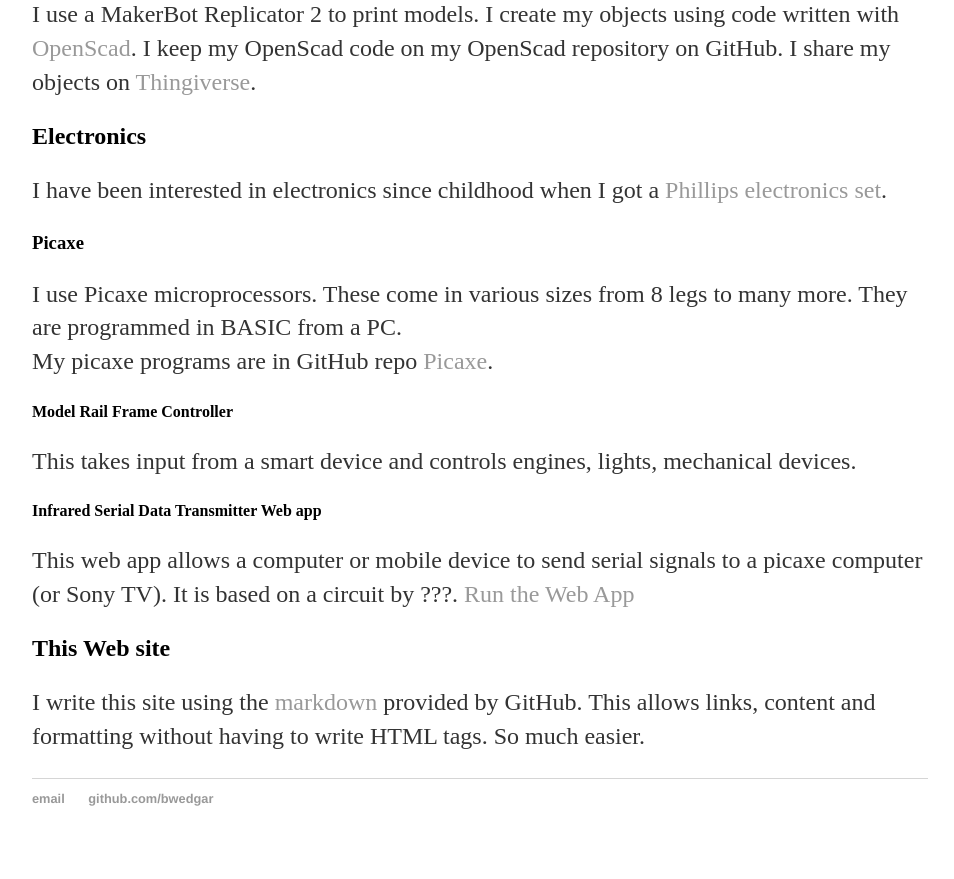
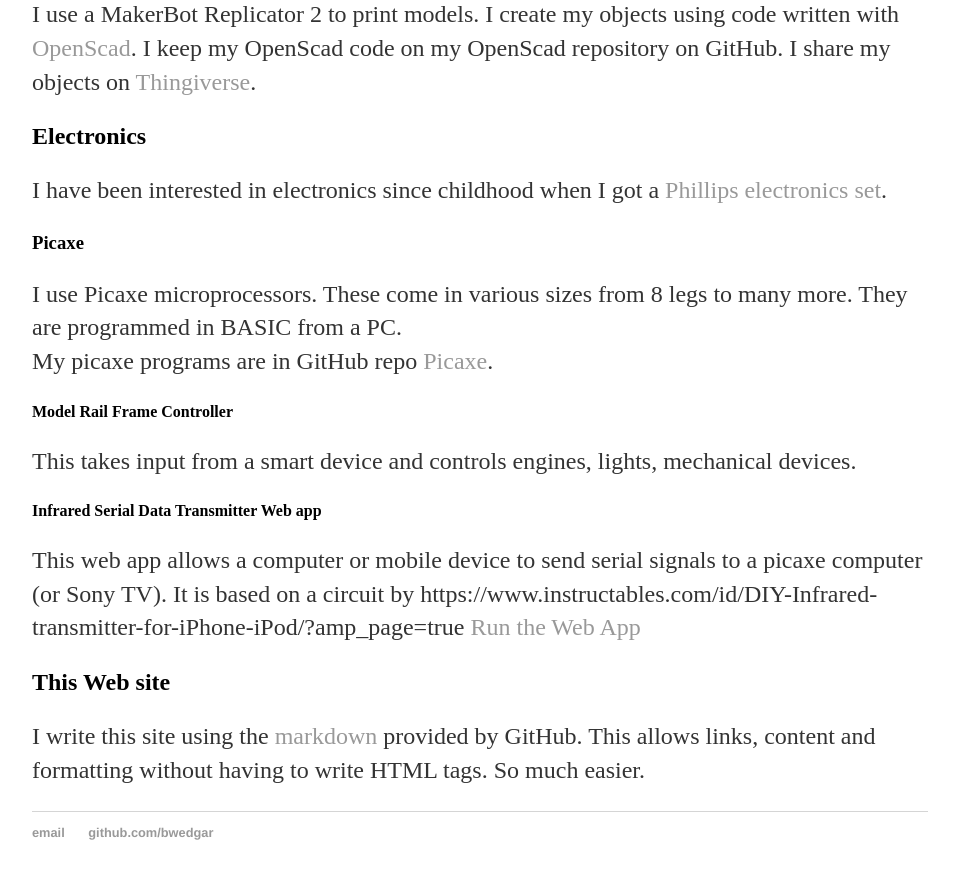
Before and after one commit to bwedgar/bwedgar.github.io, a Jekyll site: the page built from index.md, in a window 1280 px wide and 900 px high, scrolled down 3995 px. Shown: the top 879 px of the window, without its empty margins (160-1114 px from the left). Built offline with Jekyll 4.4.1, drawn with Linux system fonts in a browser that asks for light colours; some of the changed lines change nothing that is shown.

Commit message:
Update index.md

```diff
--- a/index.md
+++ b/index.md
@@ -101,7 +101,8 @@
 #### Model Rail Frame Controller
 This takes input from a smart device and controls engines, lights, mechanical devices.
 #### Infrared Serial Data Transmitter Web app
-This web app allows a computer or mobile device to send serial signals to a picaxe computer (or Sony TV). It is based on a circuit by ???.  [Run the Web App](https://htmlpreview.github.io/?https://github.com/bwedgar/InfraRedSerialTransmitter/blob/master/index.html)
+This web app allows a computer or mobile device to send serial signals to a picaxe computer (or Sony TV). It is based on a circuit by https://www.instructables.com/id/DIY-Infrared-transmitter-for-iPhone-iPod/?amp_page=true
+  [Run the Web App](https://htmlpreview.github.io/?https://github.com/bwedgar/InfraRedSerialTransmitter/blob/master/index.html)
 
 
 ## This Web site
```
